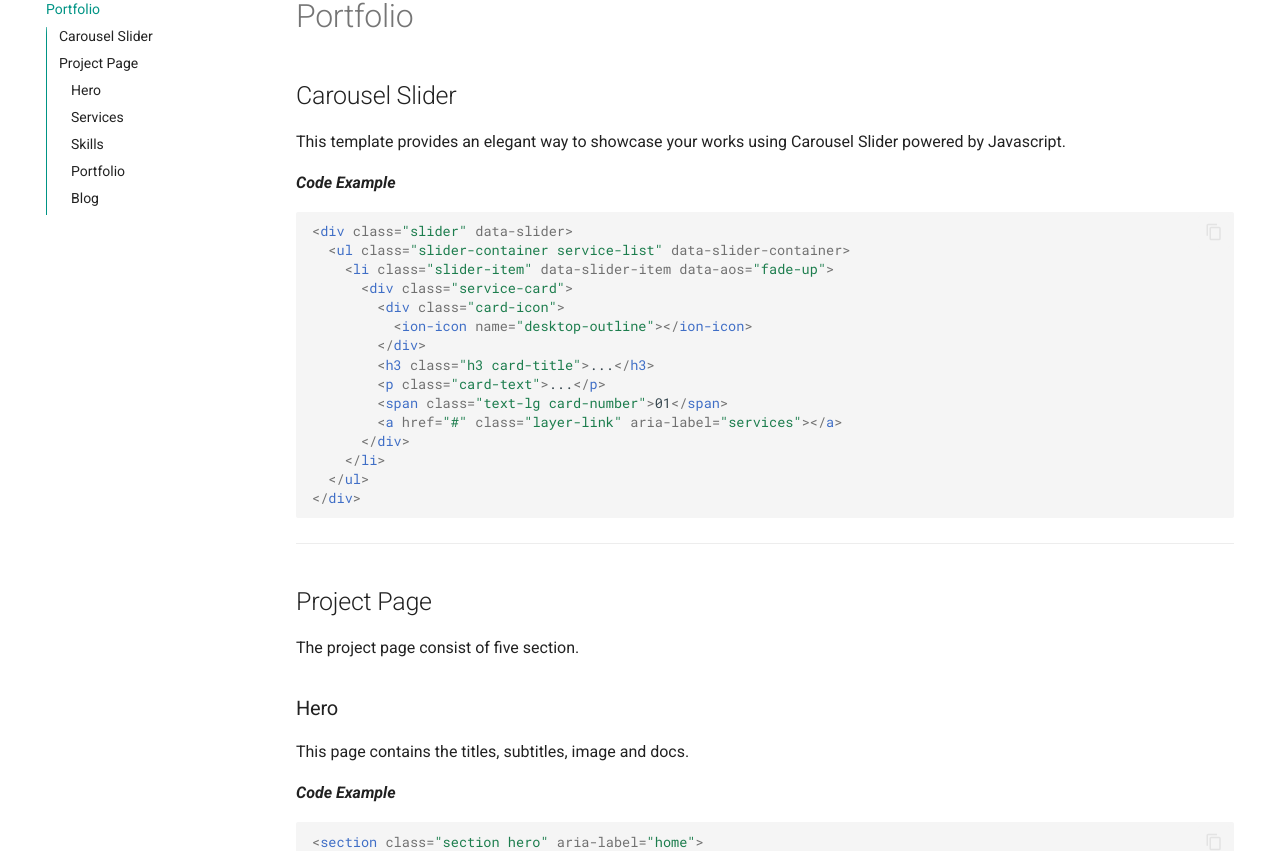
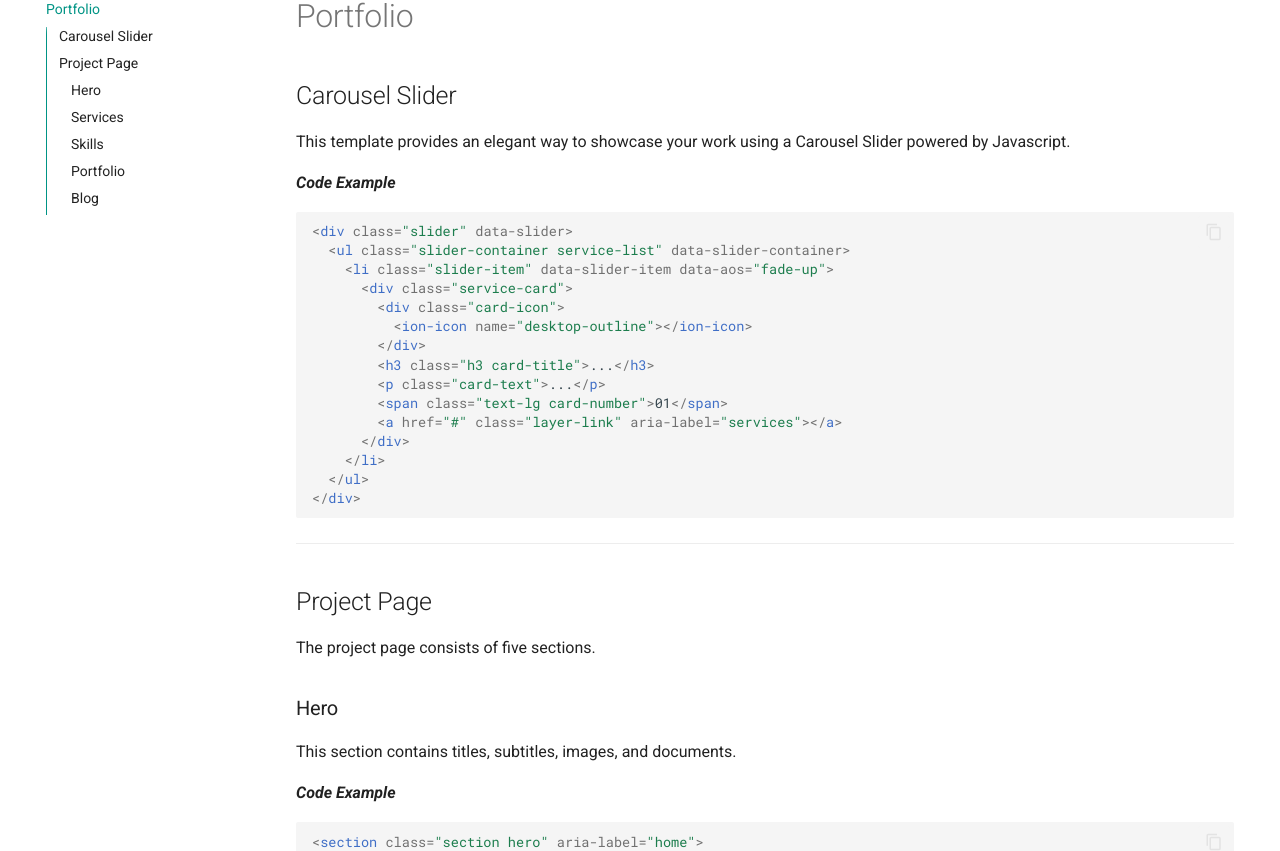
Before and after one commit to ShowcaseMePortfolioist/portfolio-documentation, an MkDocs documentation site: the page built from docs/portfolio.md, in a window 1280 px wide and 1400 px high. Shown: the part 150-1001 px from the top of the window. Built offline with MkDocs 1.6.1 and Material for MkDocs 9.7.7, drawn with Linux system fonts in a browser that asks for light colours; some of the changed text lies outside the part shown.

Commit message:
Update portfolio.md

```diff
--- a/docs/portfolio.md
+++ b/docs/portfolio.md
@@ -2,7 +2,7 @@
 
 ## Carousel Slider
 
-This template provides an elegant way to showcase your works using Carousel Slider powered by Javascript.
+This template provides an elegant way to showcase your work using a Carousel Slider powered by Javascript.
 
 **_Code Example_**
 
@@ -28,11 +28,11 @@ This template provides an elegant way to showcase your works using Carousel Slid
 
 ## Project Page
 
-The project page consist of five section.
+The project page consists of five sections.
 
 ### Hero
 
-This page contains the titles, subtitles, image and docs.
+This section contains titles, subtitles, images, and documents.
 
 **_Code Example_**
 
@@ -126,7 +126,7 @@ This sections showcases your skill in an elegant way.
 
 ### Portfolio
 
-This section showcases your works in a well crafted carousel.
+This section showcases your work in a well-crafted carousel.
 
 **_Code Example_**
 
```
Also changed, not shown: other parts of docs/portfolio.md (+3 -3 lines).
